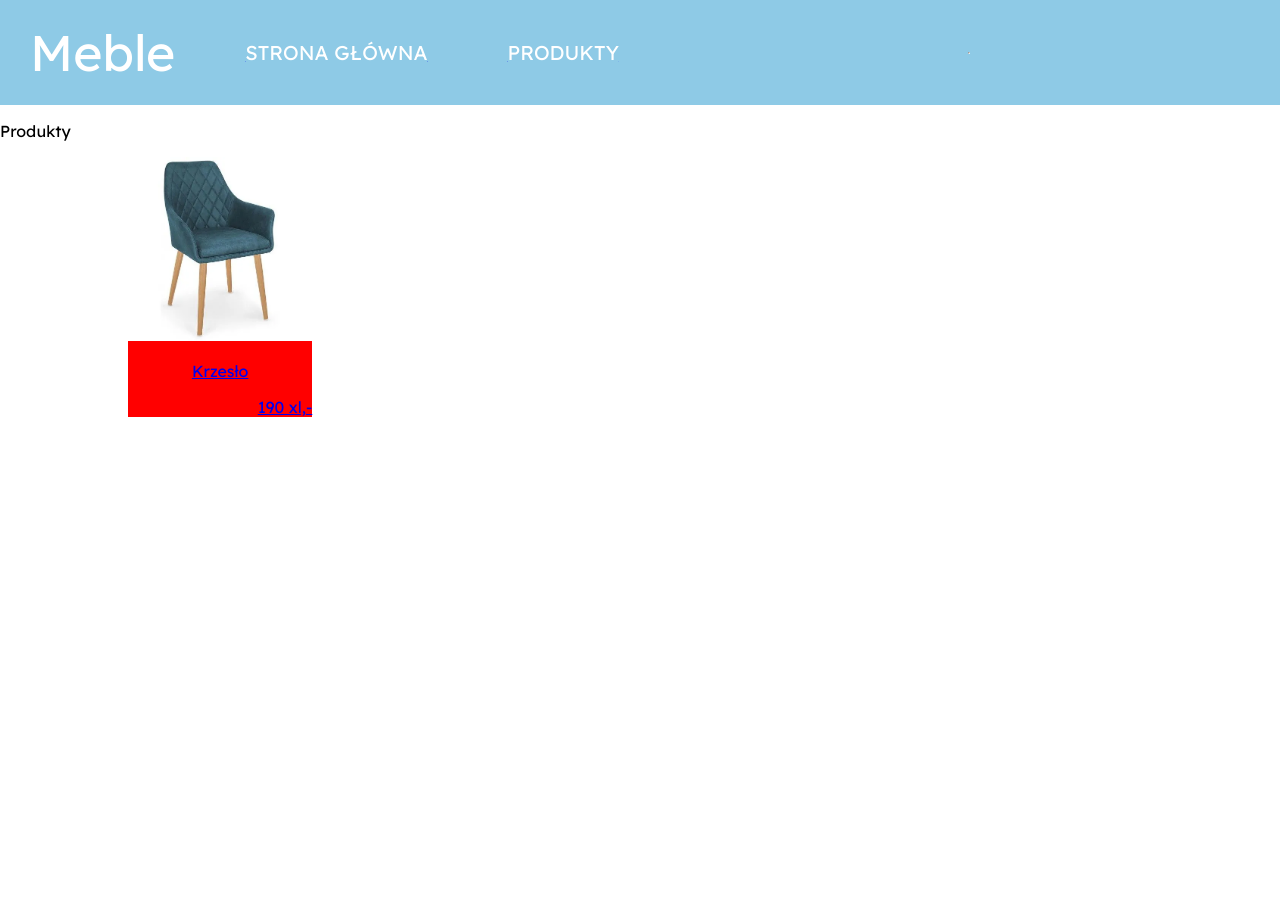
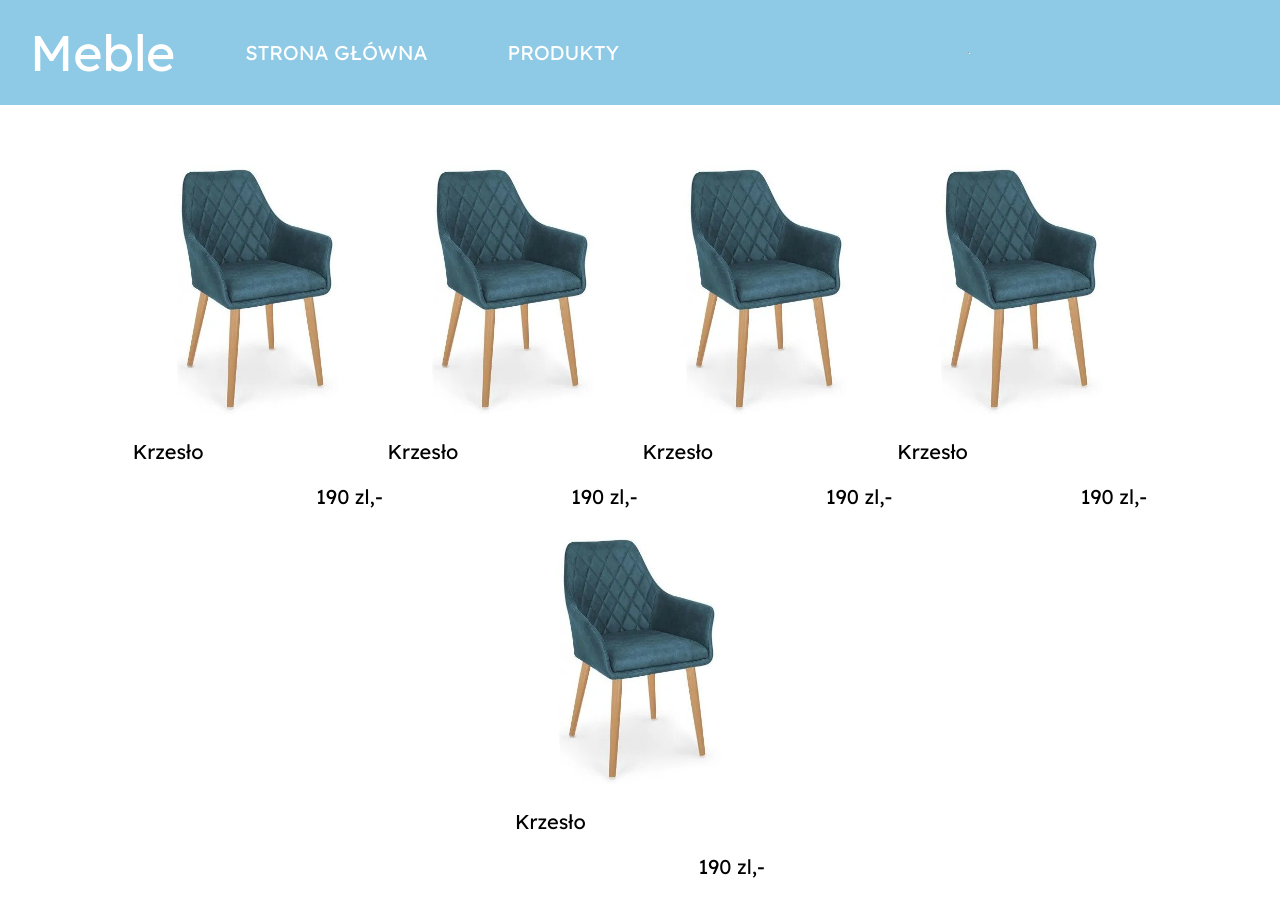
Before and after one commit to dembol23/first_nuxt, a Nuxt app: page /produkty in a window 1280 px wide. Shown: the top 916 px of the page. Before the commit the page ends 800 px from the top, so only its background shows below. Built offline with nearby package versions, Linux system fonts and the light colour scheme; some icons are missing.

Commit message:
[FRONT-02] styling product tile

```diff
--- a/assets/css/main.css
+++ b/assets/css/main.css
@@ -3,6 +3,7 @@
     margin: 0;
     width: 100vw;
     height: 100vh;
+    background: #fff;
 }
 #main{
     margin: 0;
@@ -25,21 +26,13 @@
     padding: 0;
     margin: 0 30px;
 }
-nuxt-link{
-    text-decoration: none;
-
-}
 .link a{
-    color: white;
-    text-decoration: underline 0 #8ecae6;
+    color: #fff;
     text-transform: uppercase;
     font-size: 20px;
 }
 div.link:hover{
     background-color: #AED9ED;
-}
-div.link:hover a{
-    text-decoration: underline 0 #AED9ED;
 }
 #content{
     display: flex;
@@ -53,59 +46,70 @@ div.link:hover a{
 }
 #image{
     background-image: url("~/assets/img/meble.webp");
-    height: 900px;
+    height: 700px;
     width: 100%;
-    background-size: cover;
-    background-position: -200px;
-    box-shadow: inset 0 -200px 200px #000;
+    margin: auto;
+    background-repeat: no-repeat;
+    background-size: 100%;
+    box-shadow: inset 0 -250px 250px #121212;
     position: relative;
-    gap: 50px;
-    color: #fff;
-    font-size: 80px;
 }
 #image a{
+    font-size: 80px;
     position: absolute;
     bottom: 20px;
-    right: 200px;
+    left: 10px;
+    color: #fff;
 }
 .furniture-types{
     width: 80%;
-    margin:10px auto;
+    margin:10px 10%;
     height: auto;
-    display: grid;
-    grid-template-columns: repeat(2, 50%);
-    grid-template-rows: repeat(2, 300px);
-    grid-column-gap: 20px;
-    grid-row-gap: 20px;
+    display: flex;
+    flex-wrap: wrap;
 }
 .furniture-types div{
-    width: 100%;
+    width: 45%;
+    margin: 10px auto;
     display: flex;
     justify-content: center;
     align-items: center;
     font-size: 35px;
-    border: 1px solid #000;
     padding: 70px 0;
     border-radius: 40px;
-    background-color: rgba(2, 48, 71,0.7);
+    background-color: #AED9ED;
     color: white;
 }
 .furniture-types div:hover{
-    background-color: rgba(2, 48, 71,1);
+    background-color: #8ecae6;
     cursor: pointer;
+}
+.furniture-types div *{
+    margin: 0 10px;
 }
 #products{
     width: 80%;
-    margin:10px auto;
+    margin:50px auto;
     height: auto;
-    display: grid;
-    grid-template-columns: repeat(5, 18%);
-    grid-column-gap: 2%;
-    row-gap: 30px;
+    display: flex;
+    flex-wrap: wrap;
+    justify-content: space-evenly;
 }
 .products-tile{
-    background-color: red;
+    width: 250px;
+    height: 350px;
+    border-radius: 15px;
+    margin: 10px 0;
 }
 .products-tile img{
     width: 100%;
+    border-radius: 15px;
 }
+.products-tile:hover img{
+    transform: scale(1.25);
+    transition-duration: 1s;
+}
+.products-tile p{
+    color: #000;
+    font-size: 20px;
+}
--- a/layouts/strona.vue
+++ b/layouts/strona.vue
@@ -2,8 +2,8 @@
     <div id="main">
         <div id="menu">
             <div id="title">Meble</div>
-            <nuxt-link to="/"><div class="link"><a>Strona główna</a></div></nuxt-link>
-            <nuxt-link to="/produkty/" ><div class="link"><a>Produkty</a></div></nuxt-link>
+            <nuxt-link to="/" style="text-decoration: none;"><div class="link"><a>Strona główna</a></div></nuxt-link>
+            <nuxt-link to="/produkty/" style="text-decoration: none;"><div class="link"><a>Produkty</a></div></nuxt-link>
             <hr>
         </div>
         <div id="content">
--- a/pages/produkty/index.vue
+++ b/pages/produkty/index.vue
@@ -1,18 +1,35 @@
 <template>
   <div>
-  <div>
-    <p>Produkty</p>
-  </div>
   <div id="products">
     <!-- <ul>
       <li><nuxt-link to="/produkty/krzeslo">krzesło</nuxt-link></li>
       <li><nuxt-link to="/produkty/stol">stół</nuxt-link></li>
       <li><nuxt-link to="/produkty/lampa">lampa</nuxt-link></li>
     </ul> -->
-    <nuxt-link to="/produkty/"><div class="products-tile">
+    <nuxt-link to="/produkty/krzeslo" style="text-decoration: none;"><div class="products-tile">
       <img src="~/assets/img/produkty/krzeslo.webp" alt="krzeslo">
-      <p style="text-align: center;">Krzesło</p>
-      <p style="text-align: right;">190 xl,-</p>
+      <p style="text-align: left;">Krzesło</p>
+      <p style="text-align: right;">190 zl,-</p>
+    </div></nuxt-link>
+    <nuxt-link to="/produkty/krzeslo" style="text-decoration: none;"><div class="products-tile">
+      <img src="~/assets/img/produkty/krzeslo.webp" alt="krzeslo">
+      <p style="text-align: left;">Krzesło</p>
+      <p style="text-align: right;">190 zl,-</p>
+    </div></nuxt-link>
+    <nuxt-link to="/produkty/krzeslo" style="text-decoration: none;"><div class="products-tile">
+      <img src="~/assets/img/produkty/krzeslo.webp" alt="krzeslo">
+      <p style="text-align: left;">Krzesło</p>
+      <p style="text-align: right;">190 zl,-</p>
+    </div></nuxt-link>
+    <nuxt-link to="/produkty/krzeslo" style="text-decoration: none;"><div class="products-tile">
+      <img src="~/assets/img/produkty/krzeslo.webp" alt="krzeslo">
+      <p style="text-align: left;">Krzesło</p>
+      <p style="text-align: right;">190 zl,-</p>
+    </div></nuxt-link>
+    <nuxt-link to="/produkty/krzeslo" style="text-decoration: none;"><div class="products-tile">
+      <img src="~/assets/img/produkty/krzeslo.webp" alt="krzeslo">
+      <p style="text-align: left;">Krzesło</p>
+      <p style="text-align: right;">190 zl,-</p>
     </div></nuxt-link>
   </div>
 </div>
```
